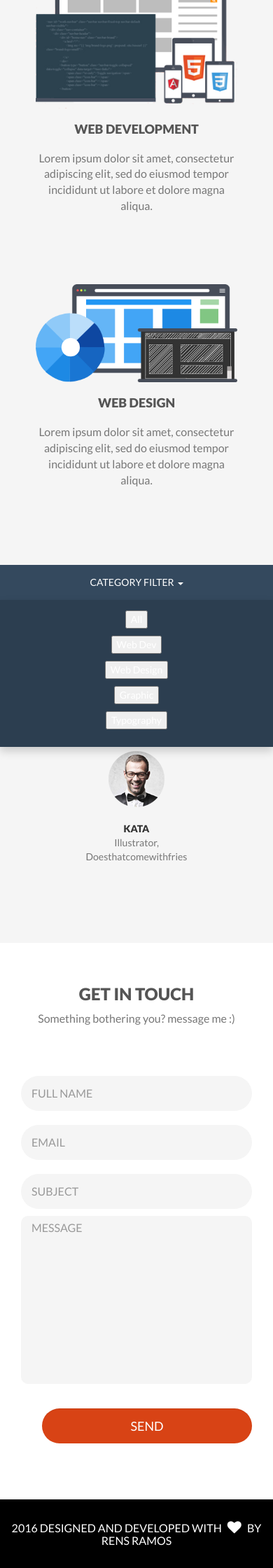
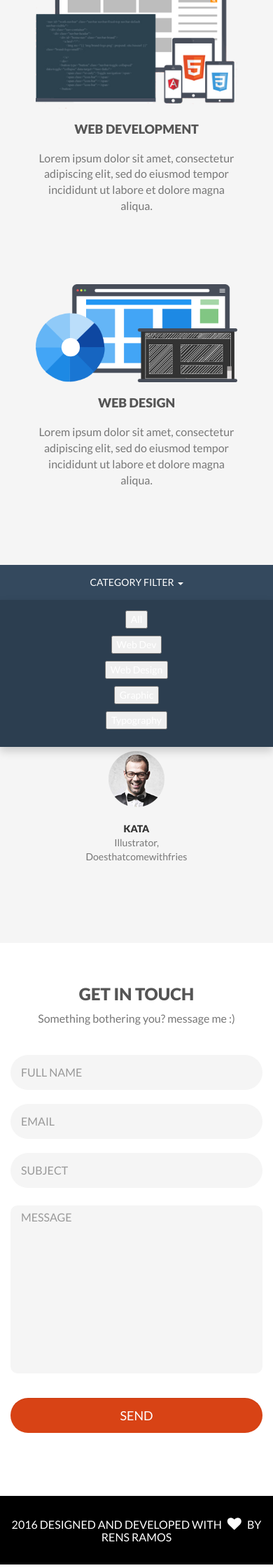
Before and after one commit to rensramos/rensramos, a Jekyll site: the page built from index.html, in a window 390 px wide. Shown: the part 739-2979 px from the top of the page at 70% size. Built offline with Jekyll 4.4.1, drawn with Linux system fonts in a browser that asks for light colours; nearby versions of some CDN libraries.

Commit message:
Update contact responsiveness

```diff
--- a/_includes/home/contact.html
+++ b/_includes/home/contact.html
@@ -9,26 +9,26 @@
             <iframe name="hidden_iframe" id="hidden_iframe" style="display:none;)"></iframe>
             <form id="form-content" action="https://formspree.io/rensramos17@gmail.com" target="hidden_iframe" method="POST" class="form-content clearfix">
                 <div class="left-section col-md-6">
-                    <div class="col-xs-12">
+                    <div class="col-xs-12 no-gutter">
                         <div class="form-item clearfix">
                             <input class="content-input form-control input-md" placeholder="FULL NAME" name="name" autocomplete="off" required type="text" value="" size="40" aria-required="true" aria-invalid="false">
                         </div>
                     </div>
 
-                    <div class="col-xs-12">
+                    <div class="col-xs-12 no-gutter">
                         <div class="form-item clearfix">
                             <input class="content-input form-control input-md" placeholder="EMAIL" name="_replyto" autocomplete="off" required type="email" value="" size="40" aria-required="true" aria-invalid="false">
                         </div>
                     </div>
 
-                    <div class="col-xs-12">
+                    <div class="col-xs-12 no-gutter">
                         <div class="form-item clearfix">
                             <input class="content-input form-control input-md" placeholder="SUBJECT" name="subject" autocomplete="off" required type="text" value="" size="40" aria-required="true" aria-invalid="false">
                         </div>
                     </div>
                 </div>
                 <div class="right-section col-md-6">
-                    <div class="col-xs-12">
+                    <div class="col-xs-12 no-gutter">
                         <div class="form-item clearfix">
                             <textarea class="text-area form-control" placeholder="MESSAGE" name="message" required type="text" value="" rows="10"></textarea>
                         </div>
@@ -39,7 +39,7 @@
                 <input type="text" name="_gotcha" style="display:none"/>
 
                 <div class="col-md-12 col-sm-12 col-xs-12">
-                    <div class="content-button-container">
+                    <div class="content-button-container clearfix">
                         <button data-toggle="modal-message" type="submit" id="ss-submit"
                                 class="input-lg form-control submit-button ">SEND
                         </button>
--- a/_sass/home.sass
+++ b/_sass/home.sass
@@ -425,7 +425,17 @@ footer
         .left-section
           margin-bottom: 100px
 
-
+  #contact
+    .section-form
+      padding-top: 30px
+      .form-item
+        .text-area
+          margin-top: 15px
+      .content-button-container
+        #ss-submit
+          float: none
+          margin-left: auto
+          margin-right: auto
 @media (max-width: $screen-xs-max)
   #cover
     .section-container
@@ -562,3 +572,11 @@ footer
                   .caption
                     .content-testimonial
                       font-size: 16px
+
+  #contact
+    .section-form
+      .content-button-container
+        #ss-submit
+          width: 100%
+          padding-left: 0
+          padding-right: 0
```
